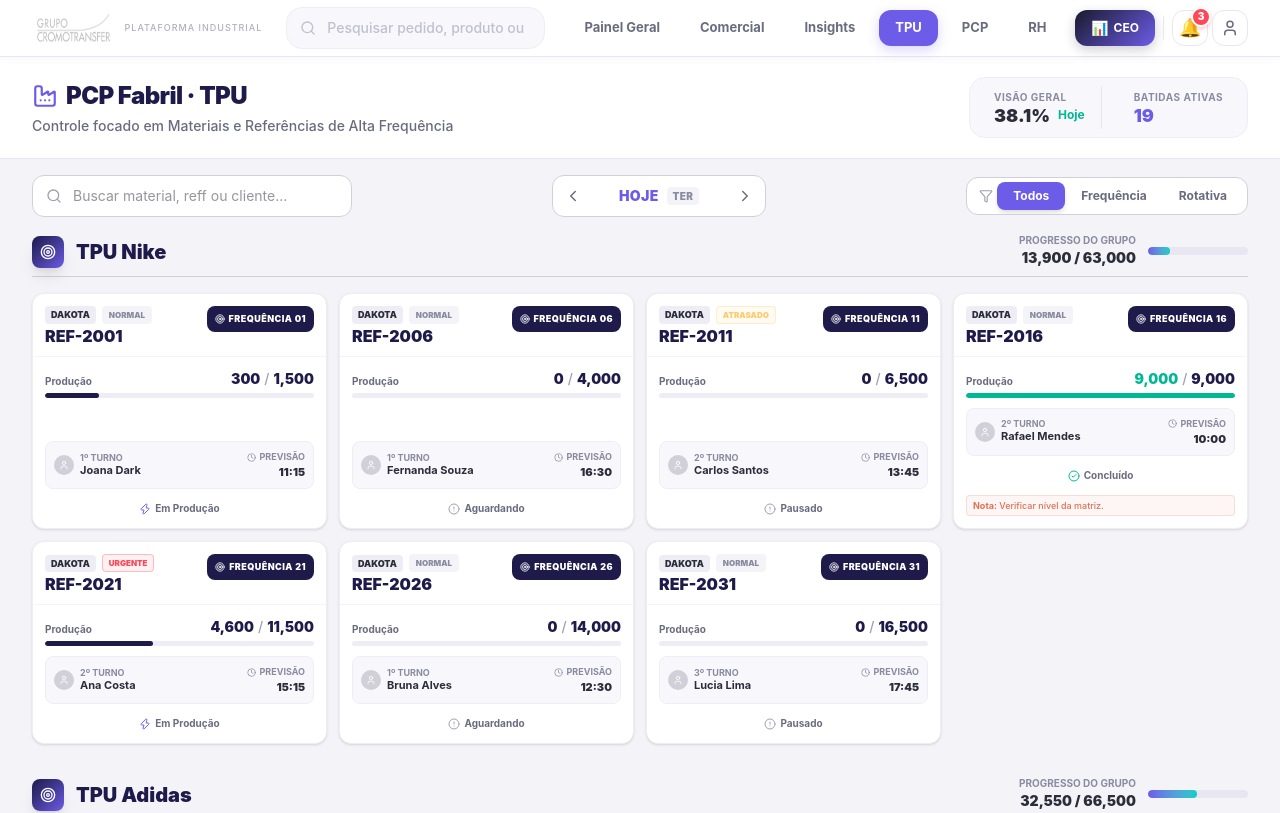
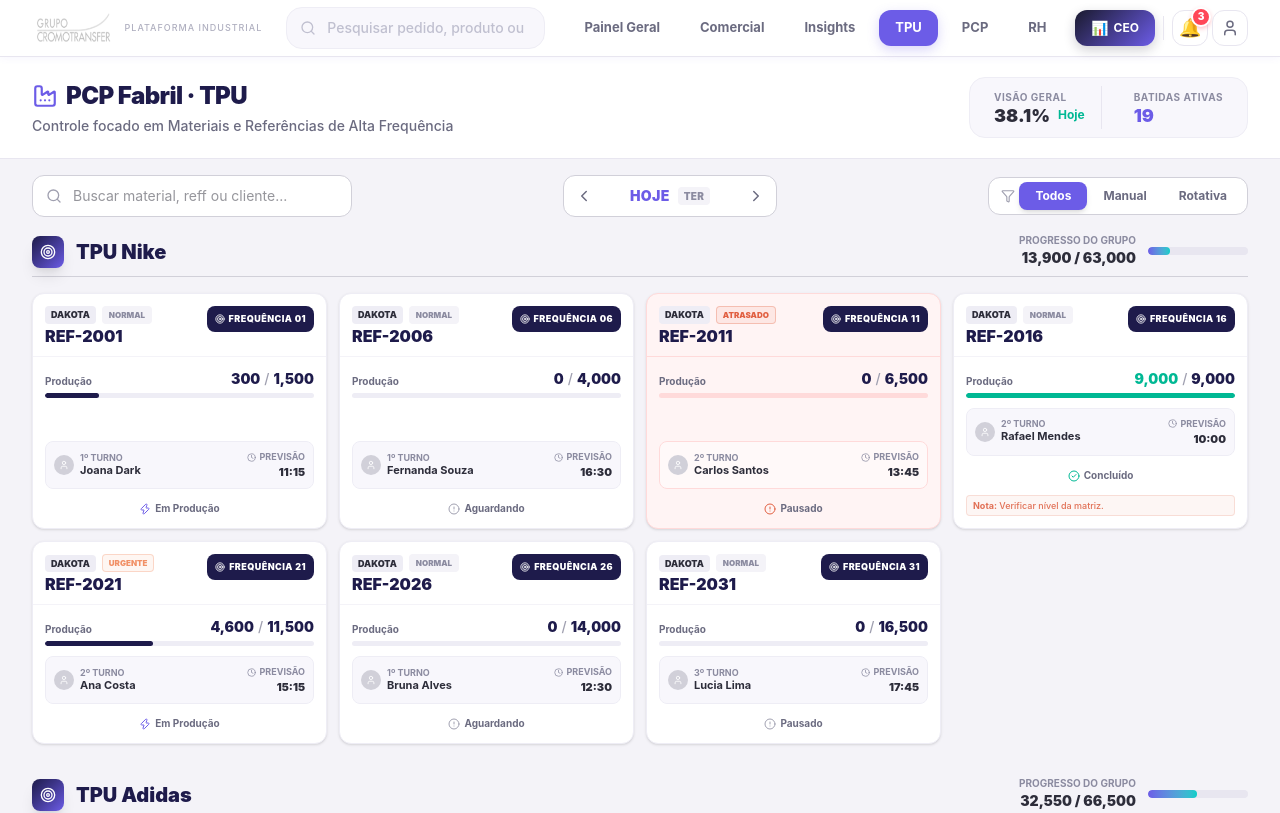
Before and after one commit to cedruoficial/aicro, a React (Vite) app in the folder frontend-v2/: page /tpu in a window 1280 px wide. Shown: the top 813 px of the page. Built offline with nearby package versions, Linux system fonts and the light colour scheme.

Commit message:
style: add discreet red background for Atrasado cards in TPU page

```diff
--- a/frontend-v2/src/pages/TPU.tsx
+++ b/frontend-v2/src/pages/TPU.tsx
@@ -5,7 +5,7 @@ import { Target, AlertCircle, Clock, Zap, CheckCircle2, User, Factory, Cpu, Sear
 
 export function TPU() {
   const [searchTerm, setSearchTerm] = useState('');
-  const [filterType, setFilterType] = useState<'Todos' | 'Frequência' | 'Rotativa'>('Todos');
+  const [filterType, setFilterType] = useState<'Todos' | 'Manual' | 'Rotativa'>('Todos');
   const [dayOffset, setDayOffset] = useState(0);
 
   const currentDate = useMemo(() => {
@@ -128,7 +128,7 @@ export function TPU() {
 
         <div className="flex items-center bg-white rounded-xl border border-[#D1D0D9] p-1 w-full md:w-auto overflow-x-auto">
           <Filter size={14} className="text-[#A0A0B0] ml-2 mr-1" />
-          {(['Todos', 'Frequência', 'Rotativa'] as const).map(f => (
+          {(['Todos', 'Manual', 'Rotativa'] as const).map(f => (
             <button
               key={f}
               onClick={() => setFilterType(f)}
@@ -202,20 +202,23 @@ function JobCard({ job }: { job: TPUJob }) {
   const isRotativa = job.machineType === 'Rotativa';
   const progress = job.quantityRequested > 0 ? (job.quantityProduced / job.quantityRequested) * 100 : 0;
 
+  const isAtrasado = job.priority === 'Atrasado';
+  const cardBg = isAtrasado ? 'bg-[#FFF4F4] border-[#FFDADA]' : 'bg-white border-[#EEEDF5]';
+
   const priorityColor =
-    job.priority === 'Urgente' ? 'text-[#FF4757] bg-[#FF475715] border-[#FF475750]' :
-    job.priority === 'Atrasado' ? 'text-[#FDCB6E] bg-[#FDCB6E15] border-[#FDCB6E50]' :
+    job.priority === 'Urgente' ? 'text-[#F19066] bg-[#F1906615] border-[#F1906650]' :
+    isAtrasado ? 'text-[#E15F41] bg-[#E15F4115] border-[#E15F4150]' :
     'text-[#8B8BA0] bg-[#F4F3F8] border-transparent';
 
   const statusIcon =
     job.status === 'Concluído' ? <CheckCircle2 size={12} className="text-[#00B894]" /> :
     job.status === 'Em Produção' ? <Zap size={12} className="text-[#6C5CE7]" /> :
-    <AlertCircle size={12} className="text-[#A0A0B0]" />;
+    <AlertCircle size={12} className={isAtrasado ? "text-[#E15F41]" : "text-[#A0A0B0]"} />;
 
   return (
-    <div className="bg-white rounded-xl border border-[#EEEDF5] shadow-sm hover:shadow-md transition-all overflow-hidden flex flex-col group">
+    <div className={`${cardBg} rounded-xl border shadow-sm hover:shadow-md transition-all overflow-hidden flex flex-col group`}>
       {/* CABEÇALHO DO CARTÃO */}
-      <div className={`p-3 border-b border-[#F4F3F8] flex justify-between items-start ${isRotativa ? 'bg-[#FAFAFE]' : ''}`}>
+      <div className={`p-3 border-b ${isAtrasado ? 'border-[#FFDADA]' : 'border-[#F4F3F8]'} flex justify-between items-start ${isRotativa && !isAtrasado ? 'bg-[#FAFAFE]' : ''}`}>
         <div className="flex-1 min-w-0 pr-2">
            <div className="flex items-center gap-1.5 mb-1 flex-wrap">
              <span className="text-[9px] font-black uppercase px-1.5 py-0.5 rounded text-[#2D2D3A] bg-[#EEEDF5]">
@@ -247,7 +250,7 @@ function JobCard({ job }: { job: TPUJob }) {
               {job.quantityRequested.toLocaleString()}
             </span>
           </div>
-          <div className="w-full h-[5px] bg-[#EEEDF5] rounded-full overflow-hidden">
+          <div className={`w-full h-[5px] ${isAtrasado ? 'bg-[#FFDADA]' : 'bg-[#EEEDF5]'} rounded-full overflow-hidden`}>
             <div
               className={`h-full rounded-full transition-all duration-1000 ${progress === 100 ? 'bg-[#00B894]' : isRotativa ? 'bg-[#6C5CE7]' : 'bg-[#1E1B4B]'}`}
               style={{ width: `${progress}%` }}
@@ -256,7 +259,7 @@ function JobCard({ job }: { job: TPUJob }) {
         </div>
 
         {/* Infos de Rodapé */}
-        <div className="flex justify-between items-center bg-[#F8F7FC] p-2 rounded-lg border border-[#EEEDF5] mt-auto">
+        <div className={`flex justify-between items-center ${isAtrasado ? 'bg-[#FFF9F9] border-[#FFDADA]' : 'bg-[#F8F7FC] border-[#EEEDF5]'} p-2 rounded-lg border mt-auto`}>
           <div className="flex items-center gap-1.5 min-w-0 pr-2">
             <div className="w-5 h-5 rounded-full bg-[#D1D0D9] flex items-center justify-center text-white shrink-0">
               <User size={10} />
```
